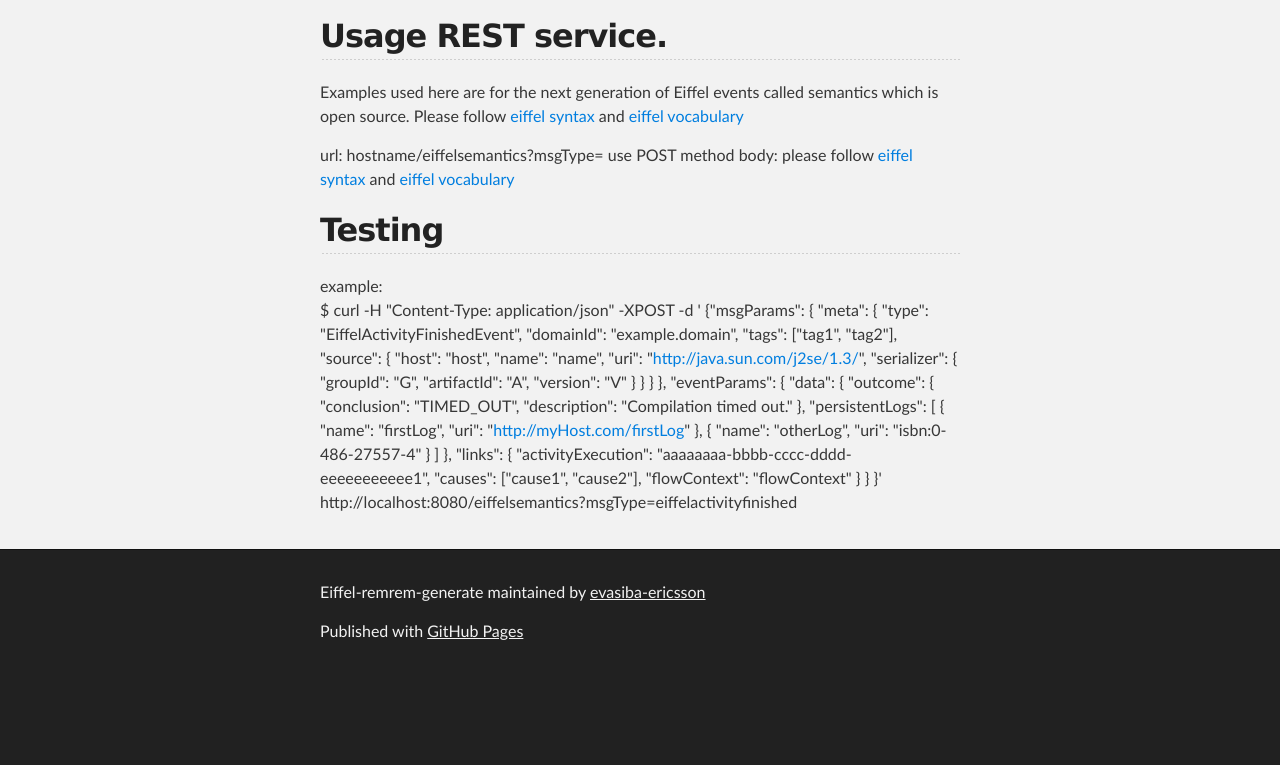
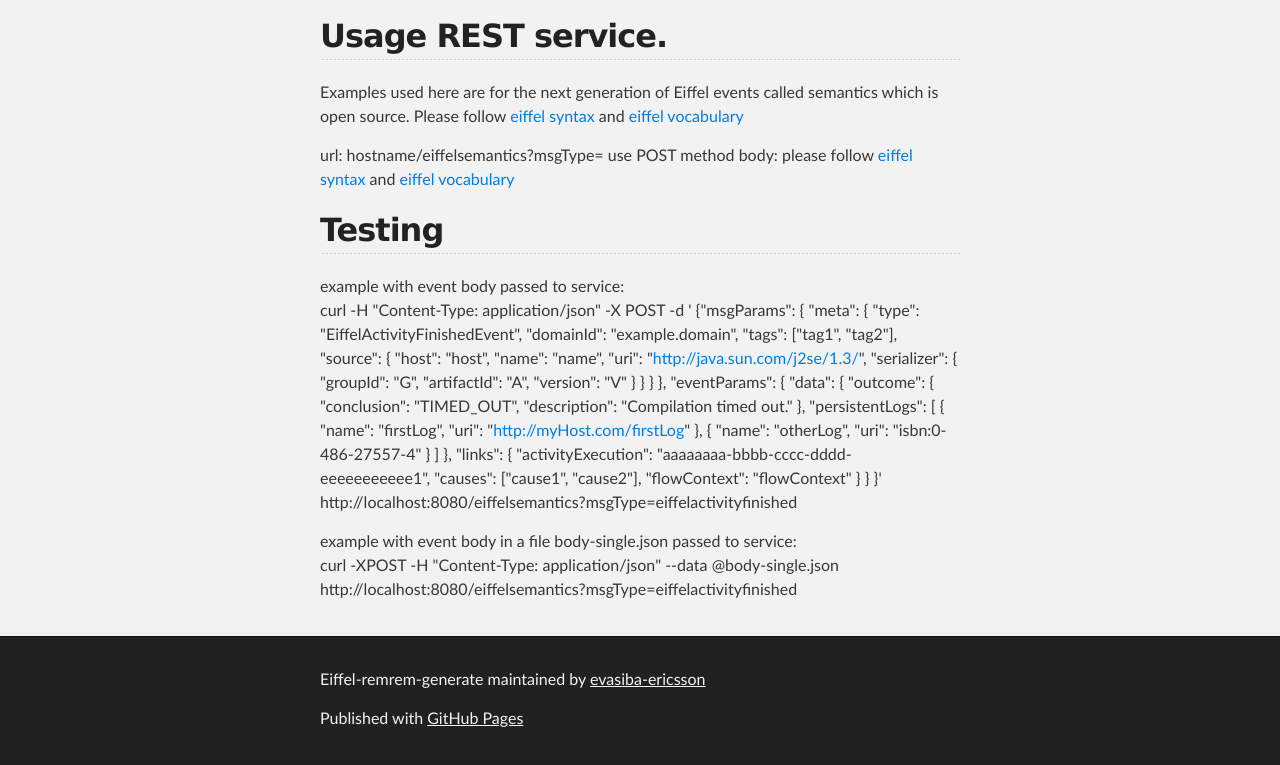
Before and after one commit to eiffel-community/eiffel-remrem-generate, a plain HTML site: page index.html in a window 1280 px wide. Shown: the part 2941-3706 px from the top of the page. Before the commit the page ends 3619 px from the top, so only its background shows below. Drawn offline with Linux system fonts and the light colour scheme.

```diff
--- a/index.html
+++ b/index.html
@@ -209,8 +209,8 @@ body: please follow <a href="https://github.com/Ericsson/eiffel/tree/master/eiff
 <h2>
 <a id="testing" class="anchor" href="#testing" aria-hidden="true"><span aria-hidden="true" class="octicon octicon-link"></span></a>Testing</h2>
 
-<p>example:<br>
-    $ curl -H "Content-Type: application/json" -XPOST -d '
+<p>example with event body passed to service:<br>
+curl -H "Content-Type: application/json" -X POST -d '
   {"msgParams": {
   "meta": {
     "type": "EiffelActivityFinishedEvent",
@@ -252,6 +252,9 @@ body: please follow <a href="https://github.com/Ericsson/eiffel/tree/master/eiff
     }
   }
 }' http://localhost:8080/eiffelsemantics?msgType=eiffelactivityfinished</p>
+
+<p>example with event body in a file body-single.json passed to service:<br>
+curl -XPOST -H "Content-Type: application/json" --data @body-single.json http://localhost:8080/eiffelsemantics?msgType=eiffelactivityfinished</p>
       </section>
     </div>
 
```
Also changed, not shown: params.json (+1 -1 lines).
